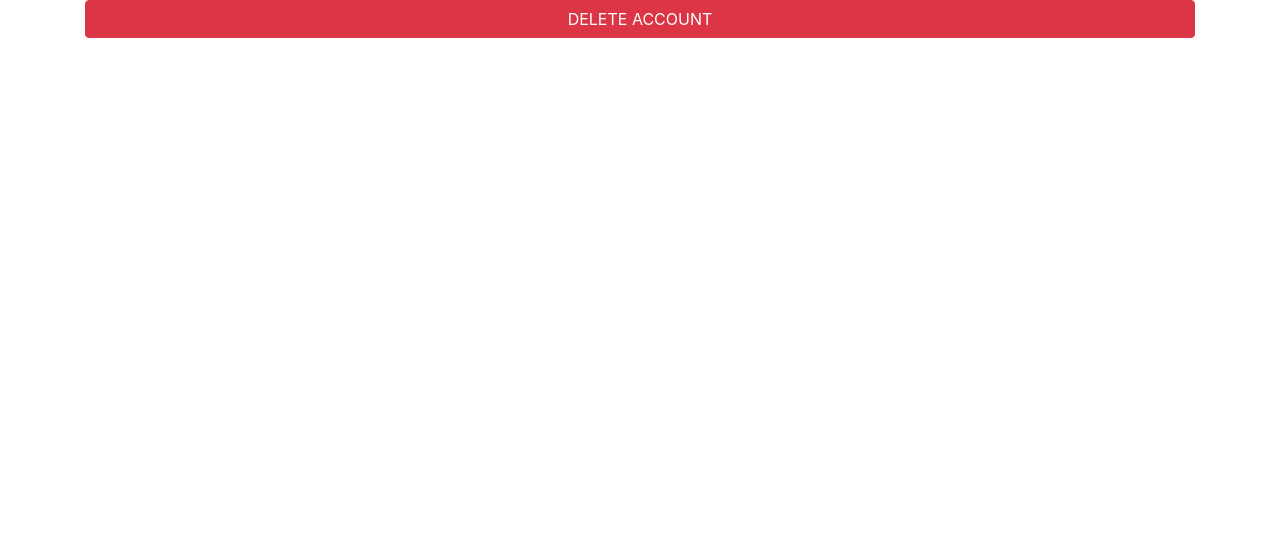
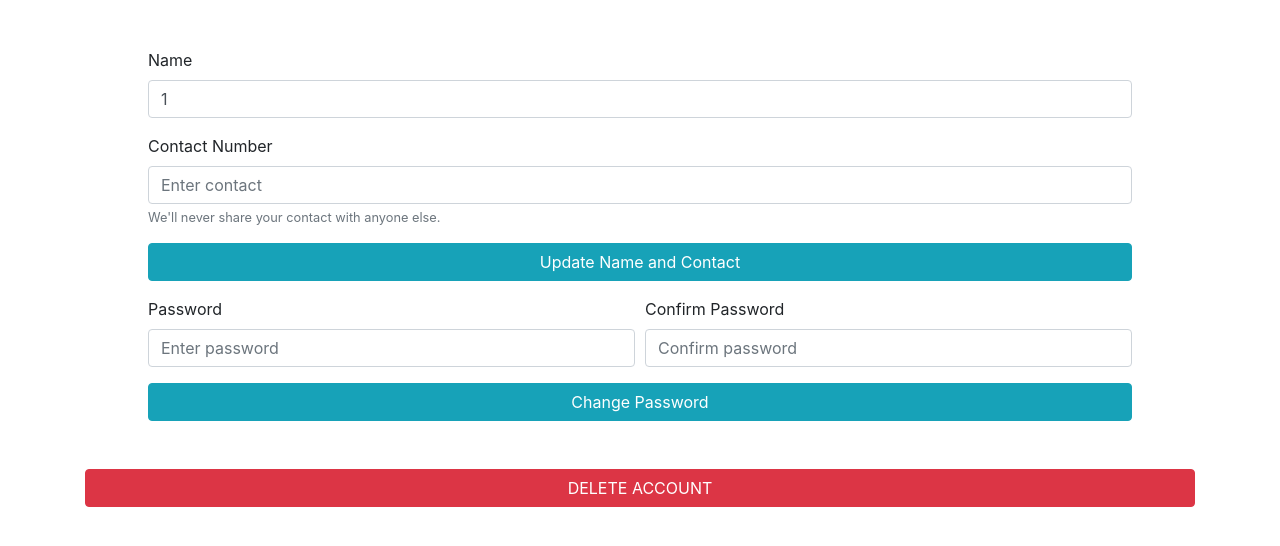
Before and after one commit to sargamm/DBMS-Flask-Project-1, a Flask app: page /login in a window 1280 px wide. Shown: the part 56-602 px from the top of the page. Run offline with Flask 2, Linux system fonts and the light colour scheme; a user stored in the database is signed in; data comes from the database, SQL or seed files in the repository; some libraries are stand-ins or nearby versions.

Commit message:
Change password, name and contact added

```diff
--- a/app.py
+++ b/app.py
@@ -508,7 +508,50 @@ def covidTimeMap():
     else:
         return render_template('nationalTimeLine.html')
 
+@app.route('/changePassword', methods=['POST'])
+def changePassword():
+    if (request.method == 'POST'):
+        password = request.form['password']
+        c_password = request.form['c_password']
+        if (len(password) < 6):
+            return render_template('index.html', errors=["Password too weak"])
+        if (password == c_password):
+            cur = mysql.connection.cursor()
+            try:
+                query = "UPDATE AuthUsers set password=%s WHERE userID=%s"
+                cur.execute(str(query), [password, session.get("userId")])
+                mysql.connection.commit()
+                cur.close()
+                return render_template('index.html', errors=["Password changed successfully!"])
+            except:
+                mysql.connection.rollback()
+                cur.close()
+                return render_template('index.html', errors=["Some error has occured!"])
+        else:
+            return render_template('index.html', errors=["Passwords don't match"])
+    else:
+        return redirect('/login')
 
+@app.route('/changeNameAndContact')
+def changeNameAndContact():
+    if (request.method == 'POST'):
+        name = request.form['name']
+        contact = request.form['contact']
+        if (len(contact) < 10):
+            return render_template('index.html', errors=["Contact too short"])
+        cur = mysql.connection.cursor()
+        try:
+            query = "UPDATE AuthUsers set name=%s, contact=%s WHERE userID=%s"
+            cur.execute(str(query), [name, contact, session.get("userId")])
+            mysql.connection.commit()
+            cur.close()
+            return render_template('index.html', errors=["Name and contact updated!"])
+        except:
+            mysql.connection.rollback()
+            cur.close()
+            return render_template('index.html', errors=["Some error has occured!"])
+    else:
+        return redirect('/login')
 
 '''
     FOR THE IN QUERY!
--- a/static/ajax.js
+++ b/static/ajax.js
@@ -9,8 +9,8 @@ function submitAjaxRequest(form_id) {
             type: request_method,
             data : form_data
         }).done(function(response){ //
-            console.log("#" + form_id +"_result")
-            console.log(response)
+            //console.log("#" + form_id +"_result")
+            //console.log(response)
             document.getElementById(form_id +"_result").innerHTML = response.data
         });
     });
--- /dev/null
+++ b/templates/changeAuthUserSettings.html
@@ -0,0 +1,33 @@
+{% if session.loggedIn %}
+<div class="fluid-container p-5">
+    <form action="/changeNameAndContact" method="post" class="mb-3">
+        <div class="form-row">
+            <div class="form-group col-12">
+                <label for="inputEmail">Name</label>
+                <input type="text" name="name" value="{{ session.userName }}" required="required" class="form-control" id="name" aria-describedby="username" placeholder="Enter name">
+            </div>
+        </div>
+        <div class="form-row">
+            <div class="form-group col-12">
+                <label for="inputContact">Contact Number</label>
+                <input type="text" name="contact" required="required" size="10" minlength="10" maxlength="10" class="form-control" id="contact" aria-describedby="emailHelp" placeholder="Enter contact">
+                <small id="contactHelp" class="form-text text-muted">We'll never share your contact with anyone else.</small>
+            </div>
+        </div>
+        <button type="submit" class="btn btn-info col-12">Update Name and Contact</button>
+    </form>
+    <form action="/changePassword" method="post">
+        <div class="form-row">
+            <div class="form-group col-md-6">
+                <label for="inputpassword">Password</label>
+                <input type="password" name="password" required="required" minlength="6" class="form-control" id="password" aria-describedby="password" placeholder="Enter password">
+            </div>
+            <div class="form-group col-md-6">
+                <label for="confirmpassword">Confirm Password</label>
+                <input type="password" name="c_password" required="required" class="form-control" id="confirm-password" aria-describedby="password" placeholder="Confirm password">
+            </div>
+        </div>
+        <button type="submit" class="btn btn-info col-12">Change Password</button>
+    </form>
+</div>
+{% endif %}
--- a/templates/index.html
+++ b/templates/index.html
@@ -85,9 +85,12 @@
         {% if session.roleID == 1 %}
             {% include 'healthCentre.html' %}
         {% elif session.roleID == 3 %}
-        <button type="button" class="btn btn-primary col-12" onclick="window.location.href = '/vaccineCountByState'">STATEWISE VACCINE COUNT</button>
-        <button type="button" class="btn btn-primary col-12" onclick="window.location.href = '/vaccineIDInfo'">INFO ON VACCINE ID</button>
+        <button type="button" class="btn btn-primary col-12 m-2" onclick="window.location.href = '/vaccineCountByState'">STATEWISE VACCINE COUNT</button>
+        <button type="button" class="btn btn-primary col-12 m-2" onclick="window.location.href = '/vaccineIDInfo'">INFO ON VACCINE ID</button>
         {% endif %}
-        <button type="button" class="btn btn-danger col-12" onclick="window.location.href = '/deleteAccount'">DELETE ACCOUNT</button>
+        <div class="container">
+            {% include 'changeAuthUserSettings.html' %}
+        </div>
+        <button type="button" class="btn btn-danger col-12 mb-3" onclick="window.location.href = '/deleteAccount'">DELETE ACCOUNT</button>
     {% endif %}
 {% endblock %}
```
